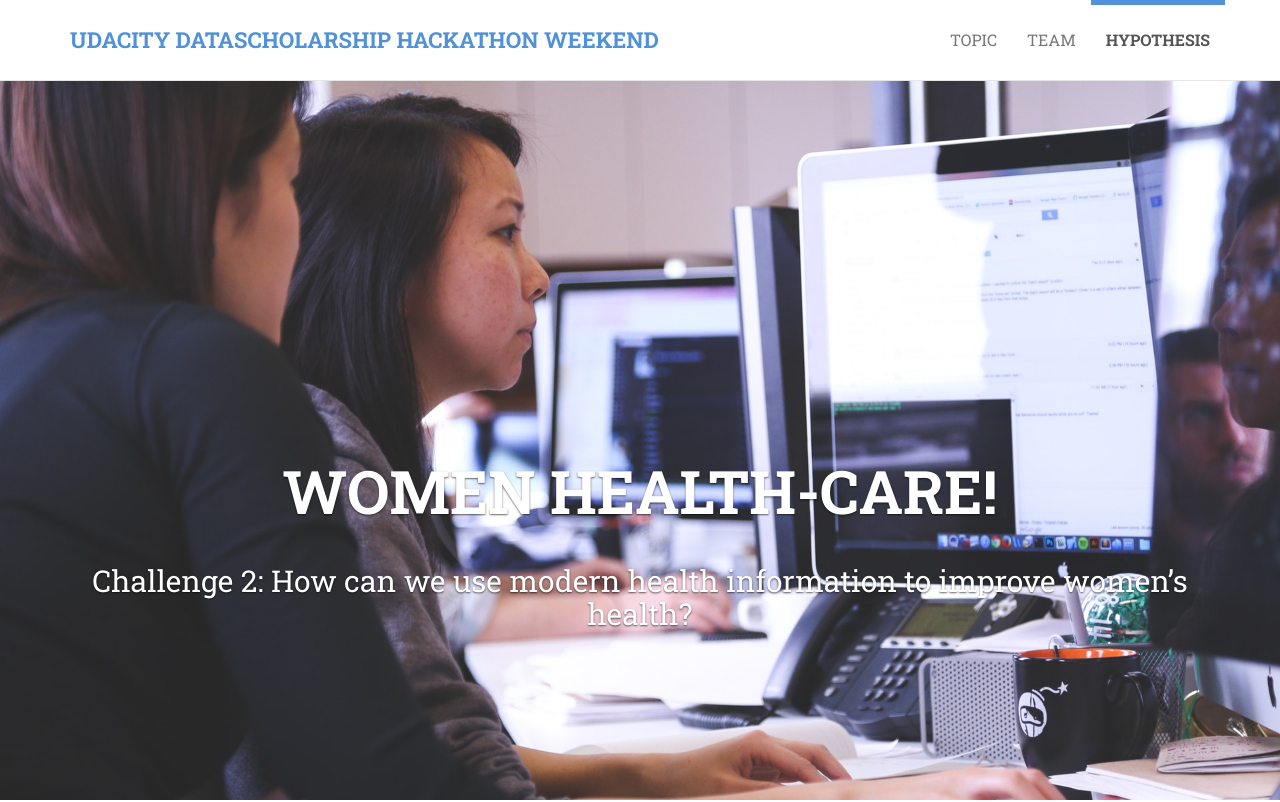
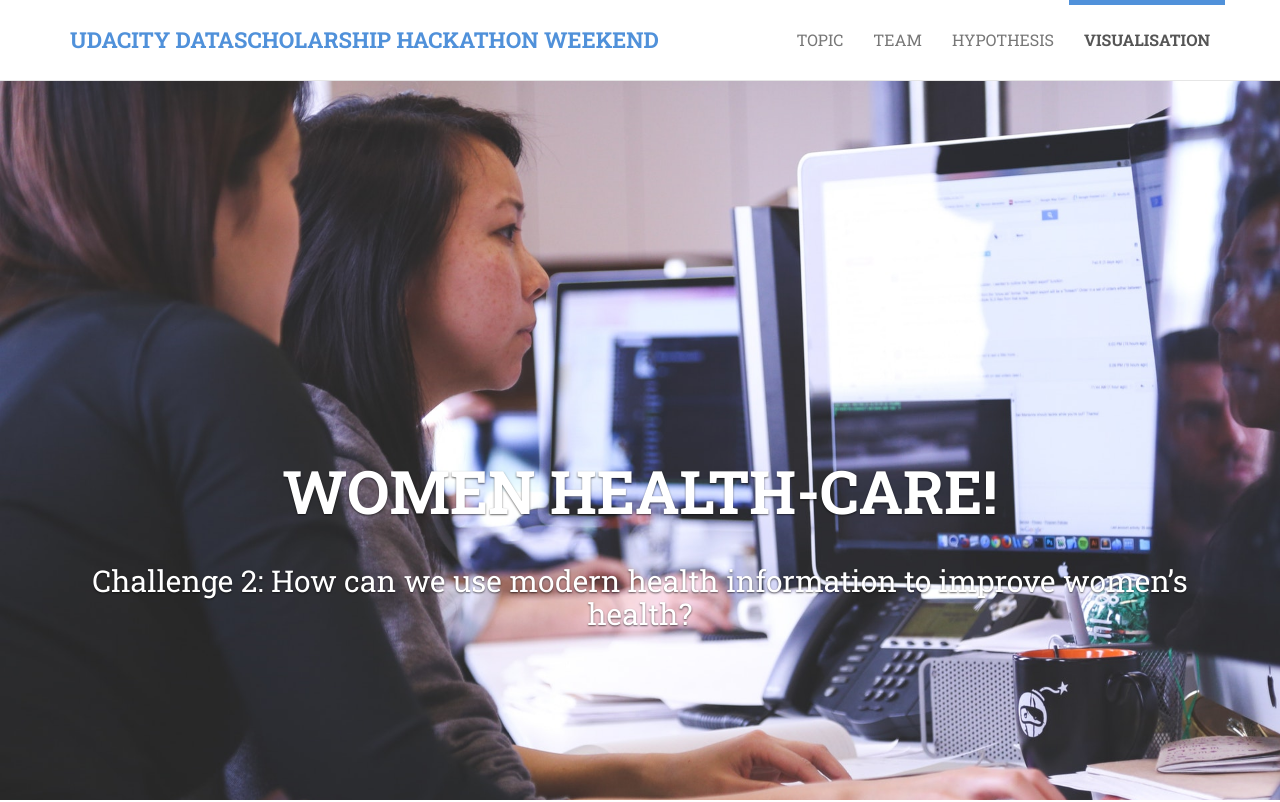
Before and after one commit to Naliaka/hackaweekendchallenge.github.io, a plain HTML site: page index.html in a window 1280 px wide. Shown: the top 802 px of the page. Drawn offline with Linux system fonts and the light colour scheme; some packages are replaced by stand-ins of ours.

Commit message:
index.html

```diff
--- a/index.html
+++ b/index.html
@@ -74,8 +74,8 @@ _________________________________________________________ -->
                     </li>
                     <li><a href="#services">Hypothesis</a>
                     </li>
-                    <!--<li><a href="#testimonials">Visualisation</a>
-                        <!</li>-->
+                    <li><a href="#testimonials">Visualisation</a>
+                    </li>
                      <!-- <li><a href="#references">Visualisation</a>***
                     </li> -->
                     <!--<li><a href="#customers">Conclutions</a>
```
